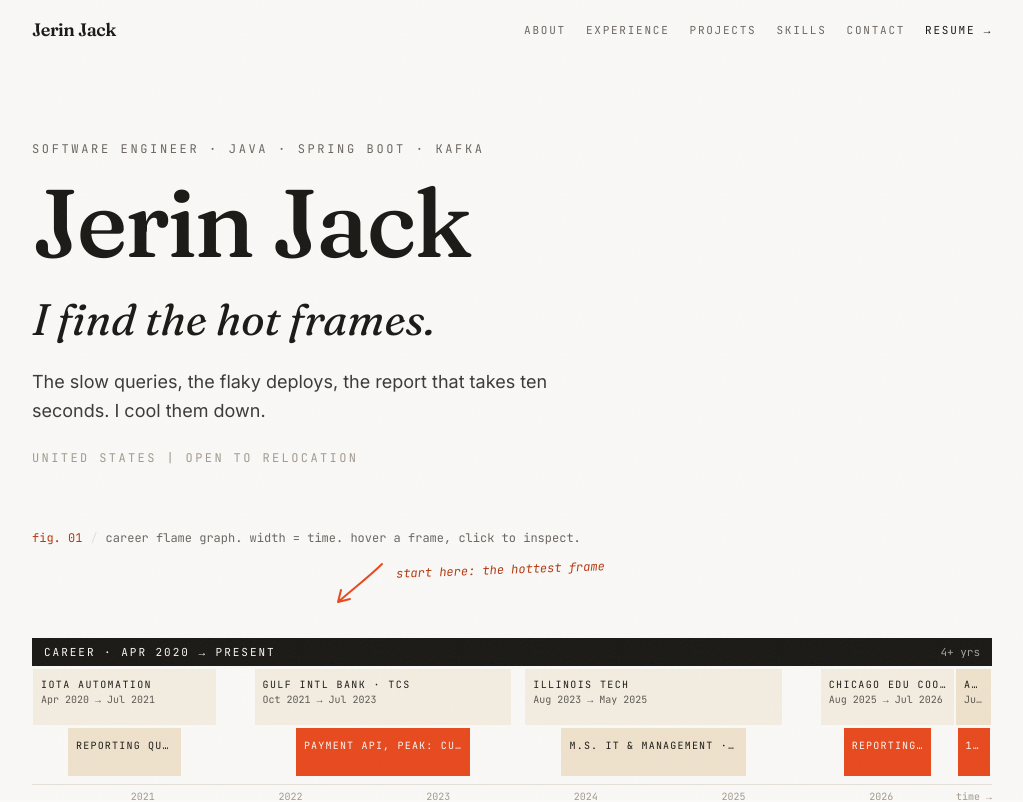
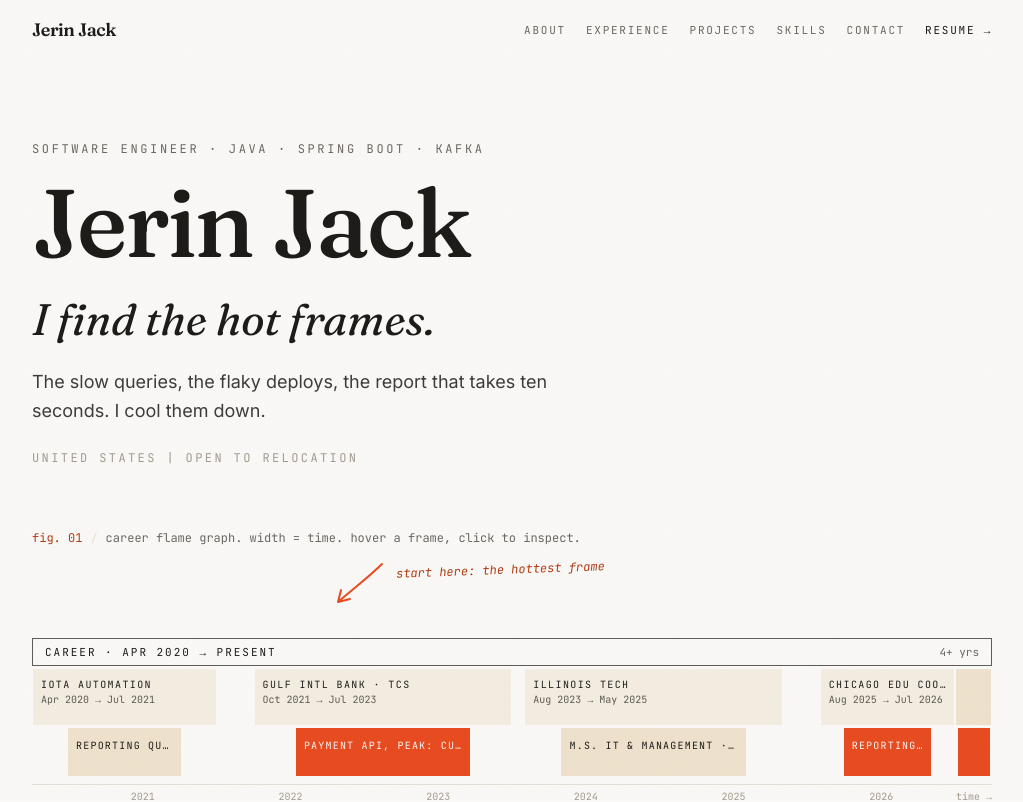
Before and after one commit to jerinjackj17/portfolio, a React (Vite) app: page / in a window 1280 px wide. Shown: the top 802 px of the page, without its empty margins (128-1151 px from the left). Built offline with nearby package versions, Linux system fonts and the light colour scheme.

Commit message:
fix: flame graph label overflow on narrow frames, paper-theme root bar

```diff
--- a/src/components/FlameGraph.tsx
+++ b/src/components/FlameGraph.tsx
@@ -121,11 +121,11 @@ export default function FlameGraph() {
           </div>
 
           {/* root bar */}
-          <div className="relative h-7 w-full bg-ink">
-            <span className="absolute left-3 top-1/2 -translate-y-1/2 font-mono text-[11px] uppercase tracking-[0.18em] text-paper">
+          <div className="relative h-7 w-full border border-ink/70">
+            <span className="absolute left-3 top-1/2 -translate-y-1/2 font-mono text-[11px] uppercase tracking-[0.18em] text-ink">
               career · apr 2020 → present
             </span>
-            <span className="absolute right-3 top-1/2 hidden -translate-y-1/2 font-mono text-[11px] text-paper/60 sm:block">
+            <span className="absolute right-3 top-1/2 hidden -translate-y-1/2 font-mono text-[11px] text-smoke sm:block">
               4+ yrs
             </span>
           </div>
@@ -164,12 +164,16 @@ export default function FlameGraph() {
                   viewport={{ once: true, margin: "-60px" }}
                   transition={{ duration: 0.9, delay: 0.1 + i * 0.09, ease: [0.22, 1, 0.36, 1] }}
                 >
+                  {w > 8 && (
+                    <>
                       <span className="tnum block truncate px-2 pt-2 font-mono text-[10px] uppercase tracking-[0.14em]">
                         {f.label}
                       </span>
                       <span className="tnum block truncate px-2 font-mono text-[10px] opacity-70">
                         {f.dates}
                       </span>
+                    </>
+                  )}
                 </motion.div>
               );
             })}
@@ -212,9 +216,11 @@ export default function FlameGraph() {
                     viewport={{ once: true, margin: "-60px" }}
                     transition={{ duration: 0.9, delay: 0.45 + i * 0.09, ease: [0.22, 1, 0.36, 1] }}
                     >
+                    {w > 8 && (
                       <span className="tnum block truncate px-2 pt-2.5 font-mono text-[10px] uppercase tracking-[0.12em]">
                         {c.label}
                       </span>
+                    )}
                   </motion.div>
                 );
               }),
```
Lines whose indentation alone changed are shown as unchanged.
